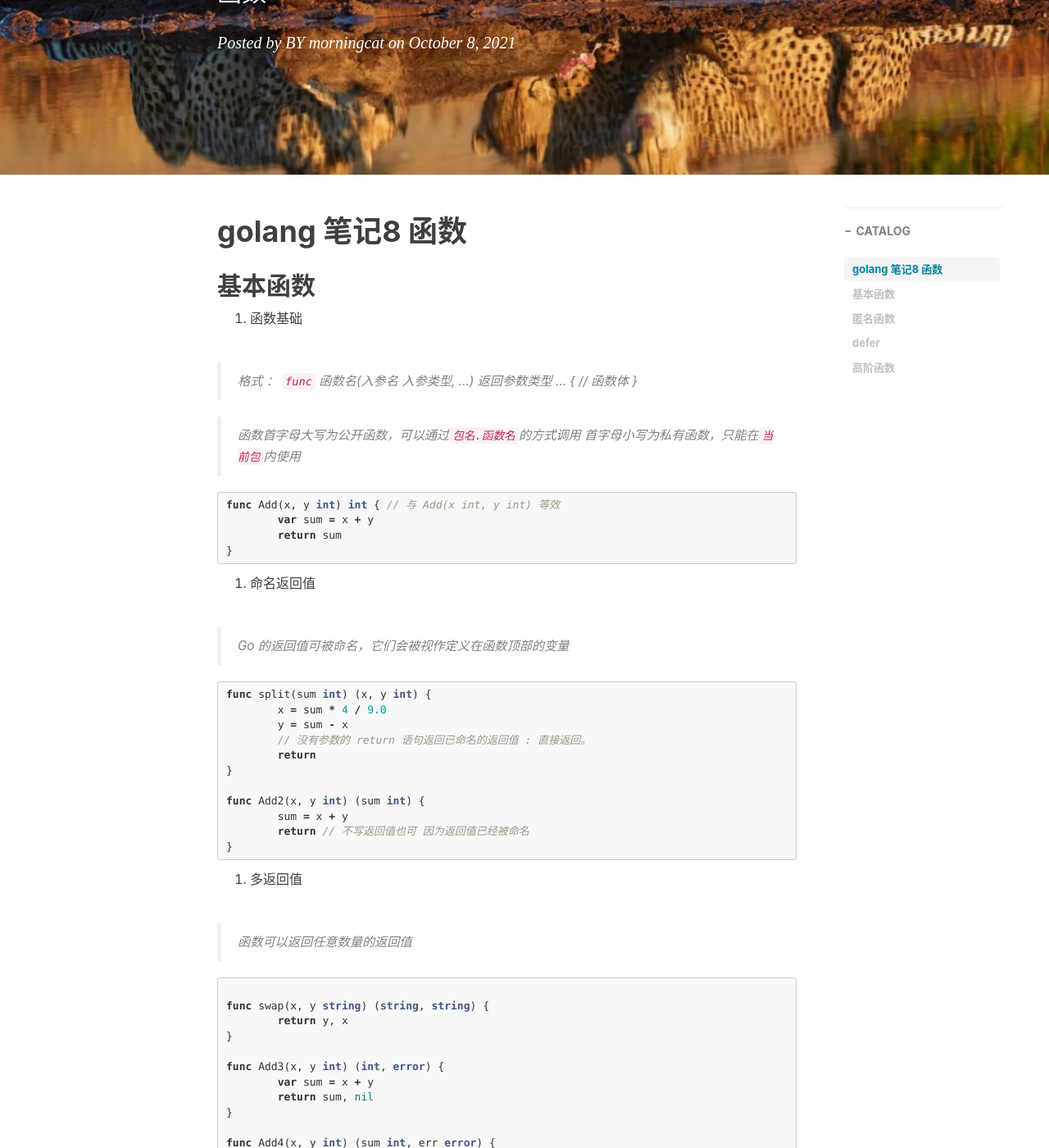
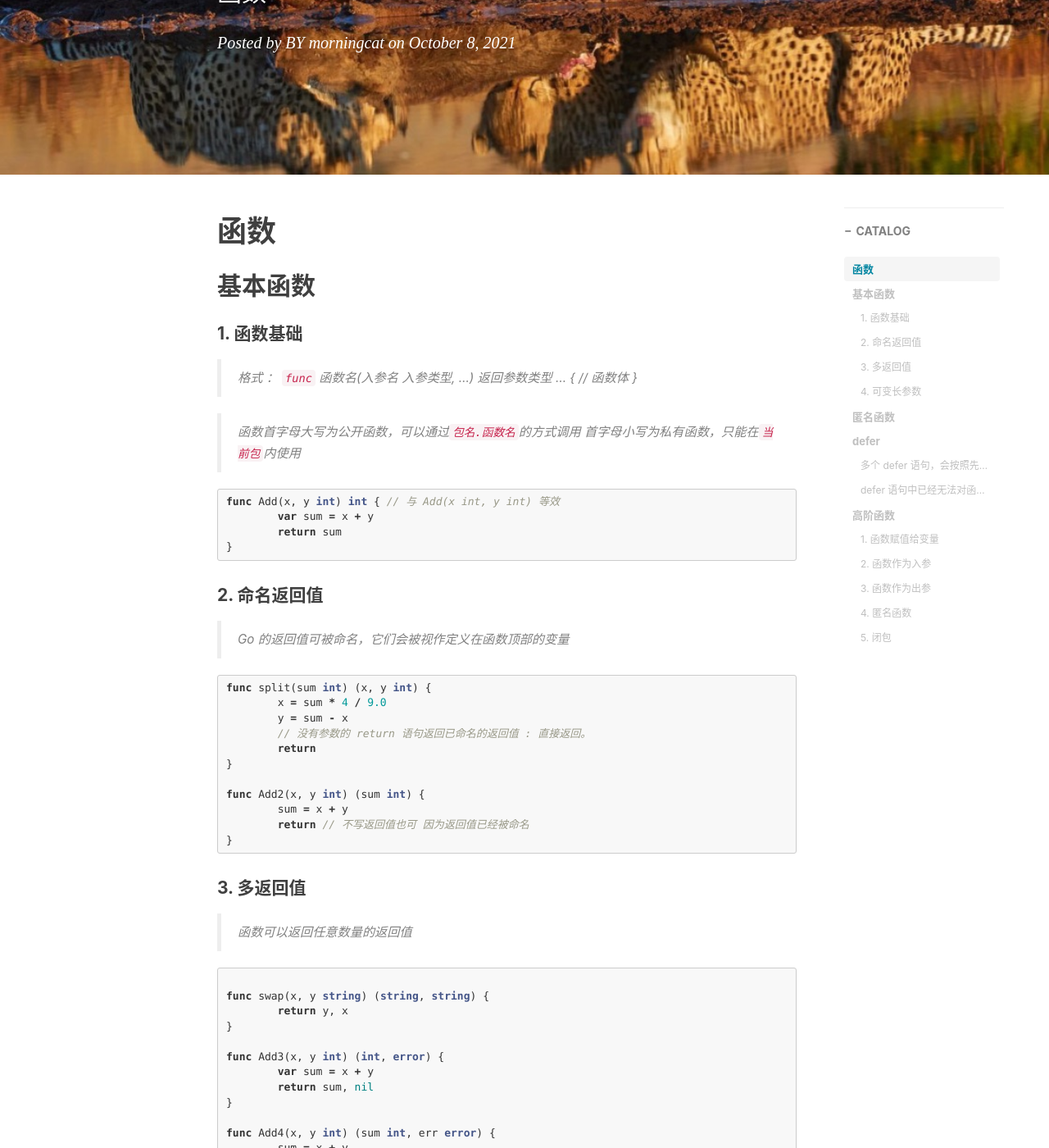
Before and after one commit to morningcat2018/morningcat2018.github.io, a Jekyll site: the page built from _posts/2021-10-08-golang 笔记8 函数.md, in a window 1280 px wide and 1400 px high, scrolled down 310 px. Shown: the whole window at 82% size. Built offline with Jekyll 4.4.1, drawn with Linux system fonts in a browser that asks for light colours; nearby versions of some CDN libraries; comment, search, counter and statistics services are not loaded; some of the changed text lies outside the part shown.

Commit message:
golang learn notes

````diff
--- a/_posts/2021-10-08-golang 笔记8 函数.md
+++ b/_posts/2021-10-08-golang 笔记8 函数.md
@@ -10,12 +10,12 @@ tags:
     - golang 学习笔记
 ---
 
-# golang 笔记8 函数
+# 函数
 
 
 ## 基本函数
 
-1. 函数基础
+#### 1. 函数基础
 
 > 格式 ： `func` 函数名(入参名 入参类型, ...) 返回参数类型 ... { // 函数体 }
 
@@ -29,7 +29,7 @@ func Add(x, y int) int { // 与 Add(x int, y int) 等效
 }
 ```
 
-2. 命名返回值
+#### 2. 命名返回值
 
 > Go 的返回值可被命名，它们会被视作定义在函数顶部的变量
 
@@ -47,7 +47,7 @@ func Add2(x, y int) (sum int) {
 }
 ```
 
-3. 多返回值
+#### 3. 多返回值
 
 > 函数可以返回任意数量的返回值
 
@@ -69,7 +69,7 @@ func Add4(x, y int) (sum int, err error) {
 }
 ```
 
-4. 可变长参数
+#### 4. 可变长参数
 
 > 可变长参数 必须放在参数列表的最后
 
@@ -124,7 +124,7 @@ PASS
  */
 ```
 
-> 多个 defer 语句，会按照先进后出顺序执行【类似栈的操作，入栈 出栈】
+#### 多个 defer 语句，会按照先进后出顺序执行【类似栈的操作，入栈 出栈】
 
 ```go
 func TestDefer2(t *testing.T) {
@@ -153,7 +153,7 @@ PASS
  */
 ```
 
-> defer 语句中已经无法对函数内的变量进行改动了
+#### defer 语句中已经无法对函数内的变量进行改动了
 
 ```go
 
@@ -200,7 +200,7 @@ func f5() (x int) {
 > 高阶函数 函数可以作为参数和返回值
 > 面向函数编程
 
-1. 函数赋值给变量
+#### 1. 函数赋值给变量
 
 ```go
 func fc0()             {}
@@ -225,7 +225,7 @@ PASS
  */
 ```
 
-2. 函数作为入参
+#### 2. 函数作为入参
 
 ```go
 func fc3(fun1 func()) {
@@ -268,7 +268,7 @@ func TestClosure4(t *testing.T) {
 }
 ```
 
-3. 函数作为出参
+#### 3. 函数作为出参
 
 ```go
 func fc6(x func(int, int), m, n int) func() {
@@ -287,7 +287,7 @@ func TestClosure5(t *testing.T) {
 }
 ```
 
-4. 匿名函数
+#### 4. 匿名函数
 
 ```go
 func TestClosure7(t *testing.T) {
@@ -305,7 +305,7 @@ func TestClosure7(t *testing.T) {
 }
 ```
 
-5. 闭包
+#### 5. 闭包
 
 > 闭包 = 函数 + 外部变量的引用
 > 1. 函数作为出参
````
Also changed, not shown: _posts/2021-10-09-golang 笔记9 结构体.md (+6 -6 lines), _posts/2021-10-11-golang 笔记11 时间.md (+5 -5 lines), _posts/2021-10-12-golang 笔记12 通道 chan.md (+4 -4 lines), _posts/2021-10-13-golang 笔记13 interface.md (+4 -4 lines), _posts/2021-10-14-golang 笔记-附录.md (+10 -10 lines).
